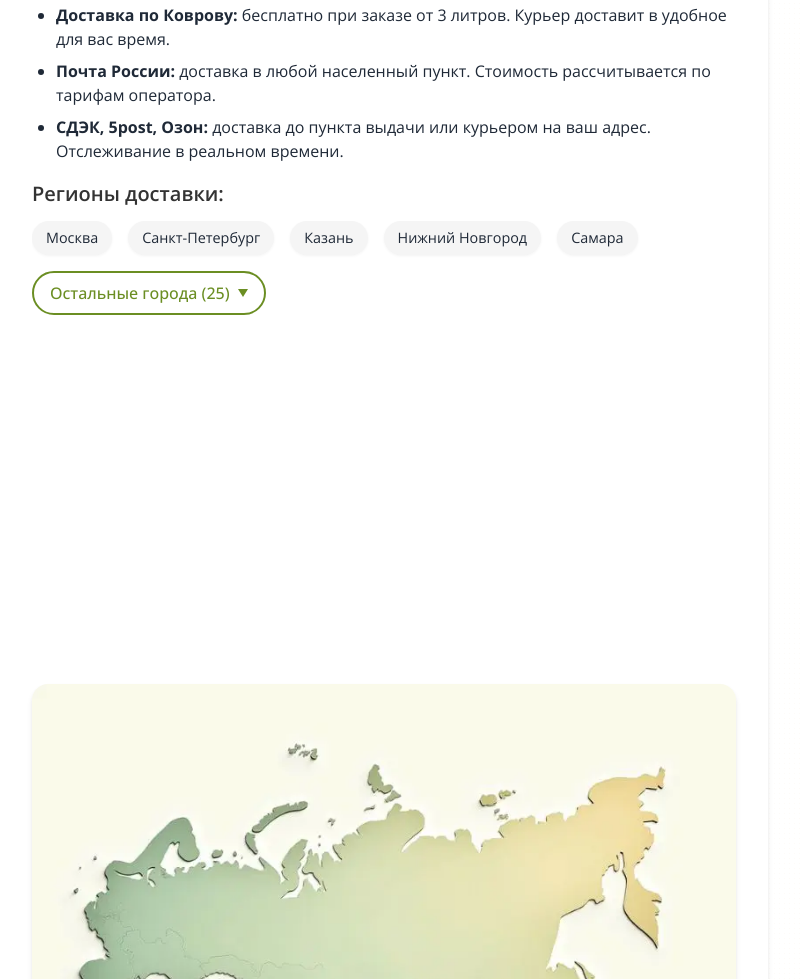
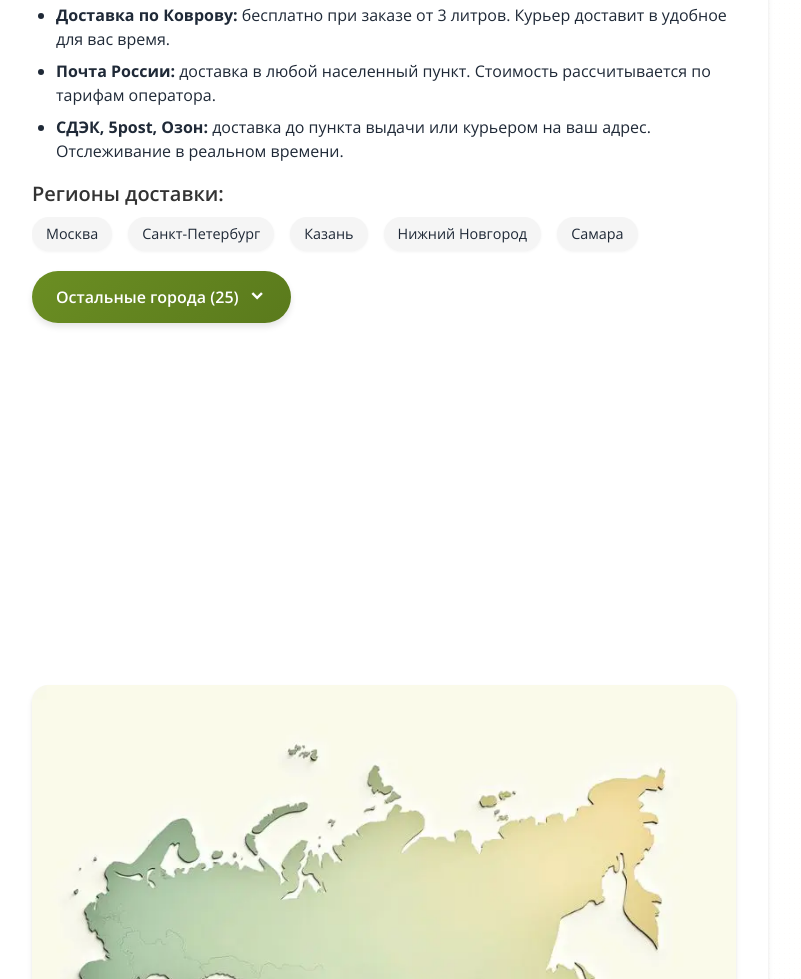
Before and after one commit to medok33/altai-honey, a website: page delivery.html in a window 1280 px wide. Shown: the part 811-1790 px from the top of the page, without its empty margins (256-1057 px from the left). Drawn offline with nearby package versions, Linux system fonts and the light colour scheme; files whose address does not match are found by name.

Commit message:
Update delivery.html

```diff
--- a/delivery.html
+++ b/delivery.html
@@ -364,13 +364,13 @@
     }
     .regions-container {
       margin-top: 16px;
-      margin-bottom: 8px;
+      margin-bottom: 0;
       position: relative;
     }
     .regions-header {
       font-size: 1.25rem;
       font-weight: 600;
-      margin-bottom: 12px;
+      margin-bottom: 8px;
       color: #333;
     }
     .regions-row {
@@ -475,39 +475,43 @@
       display: flex;
       flex-wrap: nowrap;
       gap: 8px;
-      margin-bottom: 8px;
+      margin-bottom: 0;
       overflow-x: hidden;
     }
     .show-more-btn {
       display: flex;
       align-items: center;
-      padding: 8px 16px;
-      background-color: transparent;
-      color: #6B8E23;
-      border: 2px solid #6B8E23;
-      border-radius: 24px;
+      padding: 12px 24px;
+      background: linear-gradient(135deg, #6B8E23 0%, #5a7a1c 100%);
+      color: white;
+      border: none;
+      border-radius: 28px;
       cursor: pointer;
-      font-weight: 500;
+      font-weight: 600;
       transition: all 0.3s;
       font-family: 'Open Sans', sans-serif;
-      margin-top: 8px;
+      margin-top: 12px;
       outline: none;
+      box-shadow: 0 4px 6px rgba(0, 0, 0, 0.1);
+      position: relative;
+      z-index: 1;
     }
     .show-more-btn:hover {
-      background-color: rgba(107, 142, 35, 0.1);
+      transform: translateY(-2px);
+      box-shadow: 0 7px 14px rgba(0, 0, 0, 0.15);
+      background: linear-gradient(135deg, #5a7a1c 0%, #4a6a12 100%);
     }
-    .show-more-btn .arrow-down {
-      display: inline-block;
+    .show-more-btn:active {
+      transform: translateY(1px);
+      box-shadow: 0 2px 4px rgba(0, 0, 0, 0.1);
+    }
+    .show-more-btn.expanded .ri-arrow-down-s-line {
+      transform: rotate(180deg);
+    }
+    .show-more-btn .ri-arrow-down-s-line {
+      transition: transform 0.3s ease;
       margin-left: 8px;
-      width: 0;
-      height: 0;
-      border-left: 5px solid transparent;
-      border-right: 5px solid transparent;
-      border-top: 8px solid #6B8E23;
-      transition: transform 0.3s;
-    }
-    .show-more-btn.expanded .arrow-down {
-      transform: rotate(180deg);
+      font-size: 1.2rem;
     }
     .hidden-cities-grid {
       display: grid;
@@ -722,7 +726,7 @@
                 </div>
                 <button id="show-more-btn" class="show-more-btn" style="display: none;">
                   Остальные города (<span id="hidden-count">0</span>)
-                  <span class="arrow-down"></span>
+                  <i class="ri-arrow-down-s-line"></i>
                 </button>
               </div>
               <div id="hidden-cities" class="hidden-cities-grid">
@@ -730,7 +734,7 @@
               </div>
             </div>
 
-            <div>
+            <div class="mt-0">
               <picture>
                 <source srcset="/images/delivery-map.webp" type="image/webp">
                 <img src="/images/delivery-map.jpg"
@@ -1155,7 +1159,7 @@
             tag.style.animation = 'none';
             // Перезапустить анимацию с задержкой
             setTimeout(() => {
-              tag.style.animation = `fadeIn 0.4s ease forwards ${index * 50}ms`;
+              tag.style.animation = `fadeIn 0.4s ease forwards ${index * 80}ms`;
             }, 10);
           });
         }
```
